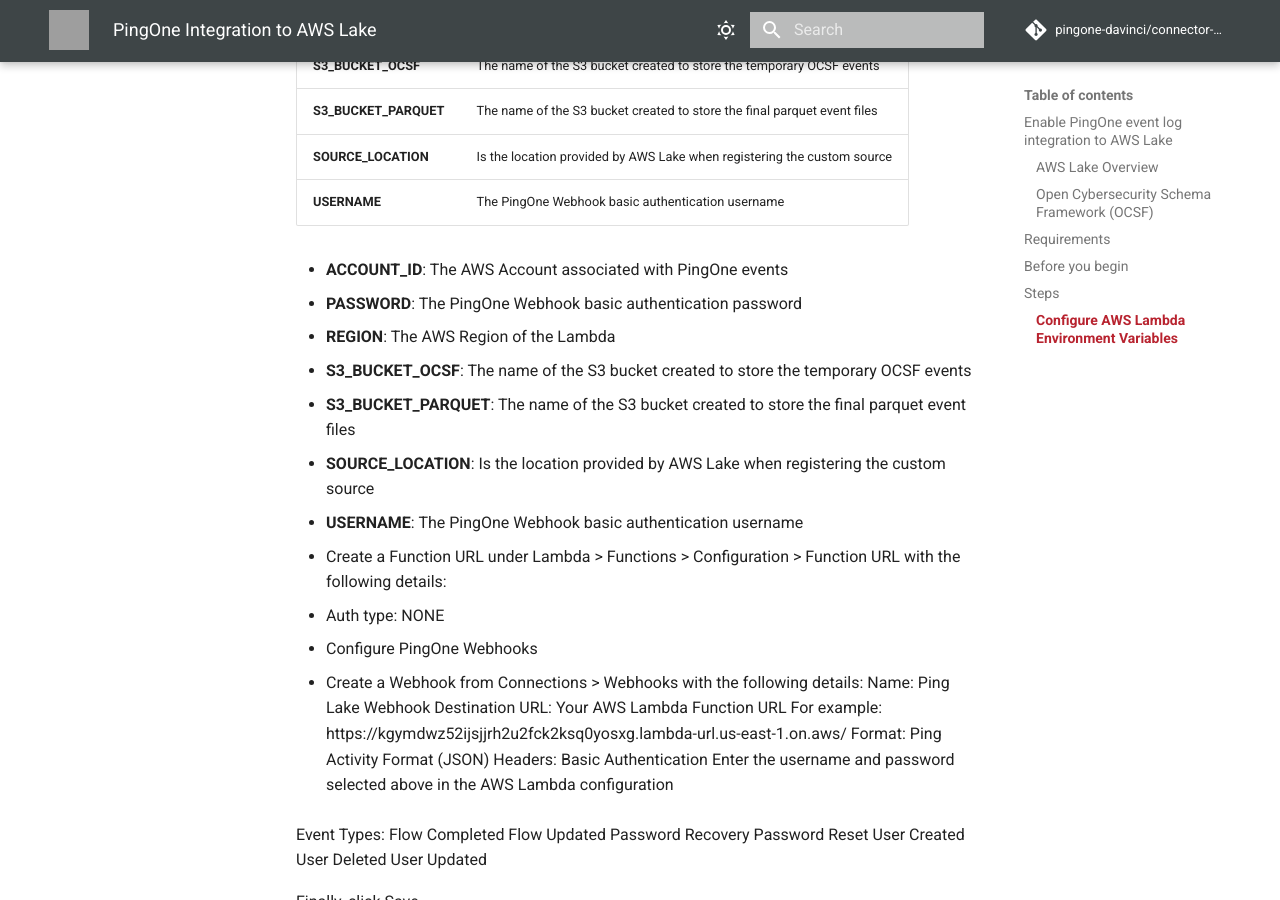
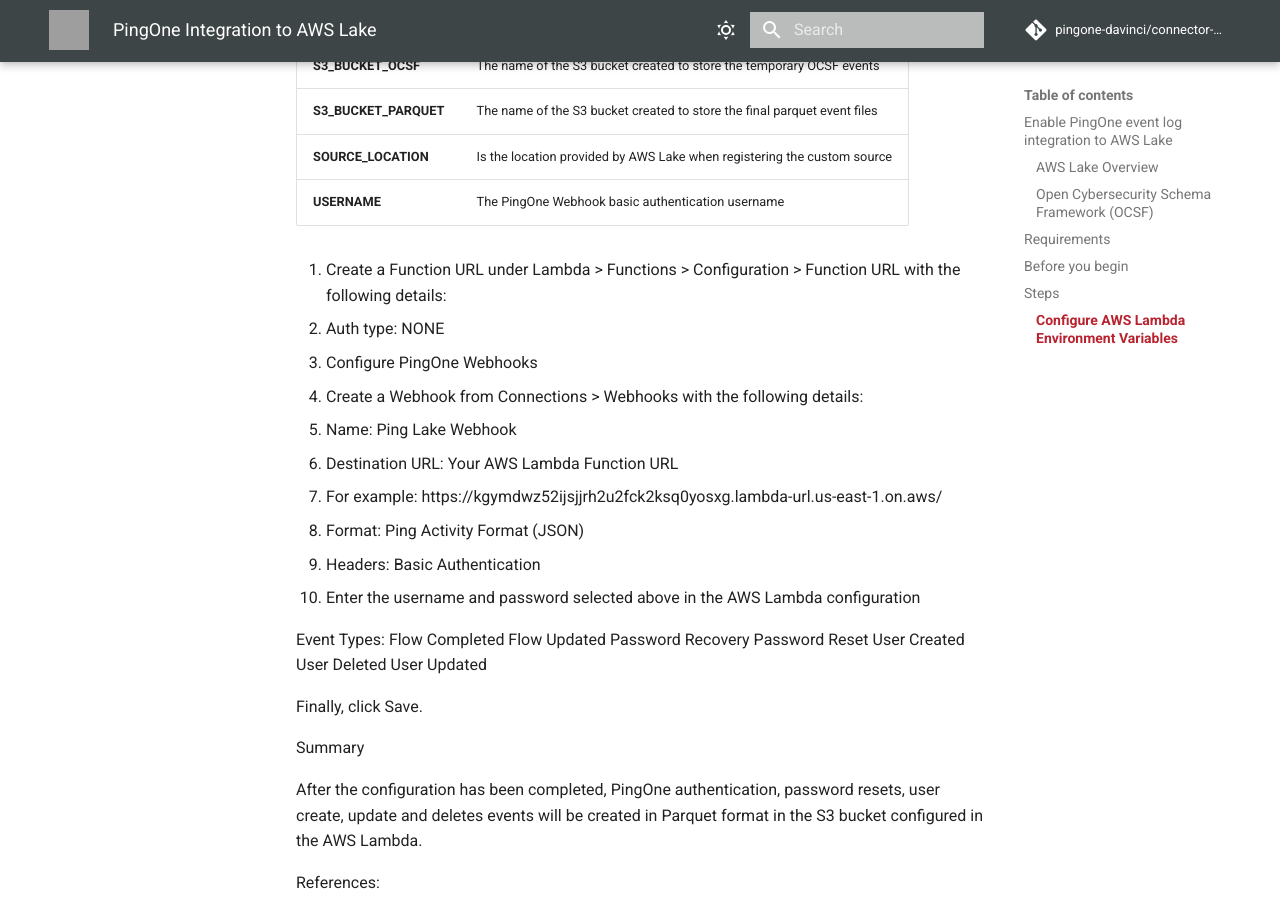
Before and after one commit to pingone-davinci/documentation, an MkDocs documentation site: the page built from docs/aws-lake/README.md, in a window 1280 px wide and 900 px high, scrolled down 1713 px. Built offline with MkDocs 1.6.1 and Material for MkDocs 9.7.7, drawn with Linux system fonts in a browser that asks for light colours; comment, search, counter and statistics services are not loaded; grey boxes are pictures that could not be loaded.

Commit message:
Update README.md

```diff
--- a/docs/aws-lake/README.md
+++ b/docs/aws-lake/README.md
@@ -42,25 +42,17 @@
 | **USERNAME**   | The PingOne Webhook basic authentication username        |
 
 
-  * **ACCOUNT_ID**: The AWS Account associated with PingOne events
-  * **PASSWORD**: The PingOne Webhook basic authentication password
-  * **REGION**: The AWS Region of the Lambda
-  * **S3_BUCKET_OCSF**:  The name of the S3 bucket created to store the temporary OCSF events
-  * **S3_BUCKET_PARQUET**:  The name of the S3 bucket created to store the final parquet event files
-  * **SOURCE_LOCATION**:  Is the location provided by AWS Lake when registering the custom source
-  * **USERNAME**: The PingOne Webhook basic authentication username
-
 2. Create a Function URL under Lambda > Functions > Configuration > Function URL with the following details:
   * Auth type: NONE
   * Configure PingOne Webhooks
 
 3. Create a Webhook from Connections > Webhooks with the following details:
-Name: Ping Lake Webhook
-Destination URL: Your AWS Lambda Function URL
-For example: https://kgymdwz52ijsjjrh2u2fck2ksq0yosxg.lambda-url.us-east-1.on.aws/
-Format: Ping Activity Format (JSON)
-Headers: Basic Authentication
-Enter the username and password selected above in the AWS Lambda configuration
+ * Name: Ping Lake Webhook
+ * Destination URL: Your AWS Lambda Function URL
+  * For example: https://kgymdwz52ijsjjrh2u2fck2ksq0yosxg.lambda-url.us-east-1.on.aws/
+ * Format: Ping Activity Format (JSON)
+ * Headers: Basic Authentication
+  * Enter the username and password selected above in the AWS Lambda configuration
 
 
 Event Types:
```
